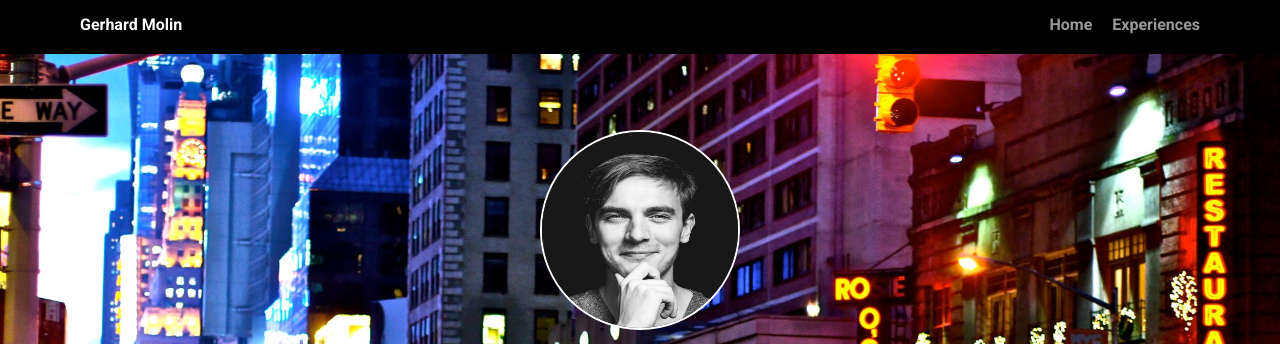
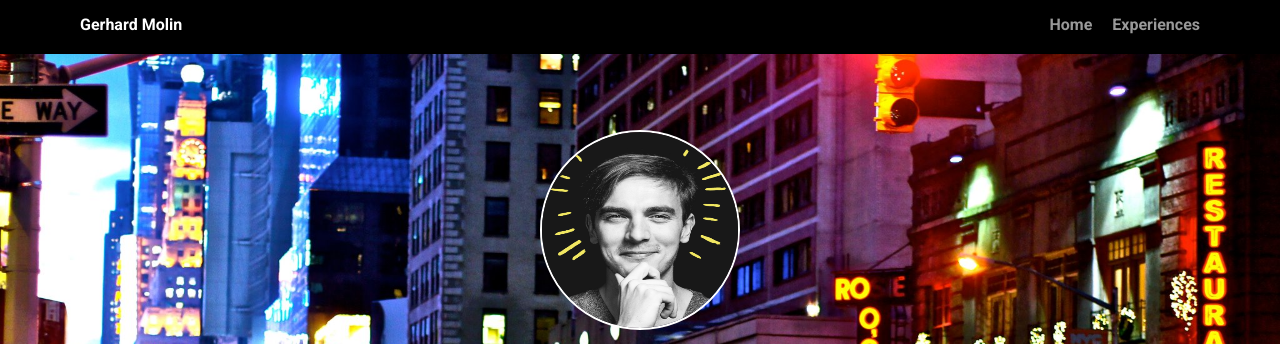
Before and after one commit to avocadohooman/portfolio_update_v1, a plain HTML site: page experience.html in a window 1280 px wide. Shown: the top 344 px of the page. Drawn offline with Linux system fonts and the light colour scheme; a web font is replaced by a local one.

Commit message:
Updated experience.html
Added additional profile image

```diff
--- a/experience.html
+++ b/experience.html
@@ -15,7 +15,7 @@
         </ul>
     </div>
     <header>
-            <img src="images/me.jpg" alt="Image of Gary" class="profile-image">
+            <img src="images/me_exp.jpg" alt="Image of Gary" class="profile-image">
             <h1 class="tag experience">My experience to date.</h1>
             <p class="tag experience-2">3+ years of professional experience in entrepreneurship, innovation and UX design.</p>
      </header>
--- a/styles.css
+++ b/styles.css
@@ -76,6 +76,7 @@ header .profile-image {
 header .profile-image:hover {
   transform: scale(1.2) rotate(360deg);
 }
+
 .tag {
   background-color: #ed6463;
   color: white;
```
Also changed, not shown: images/me_exp.jpg (added), 1 other file.
